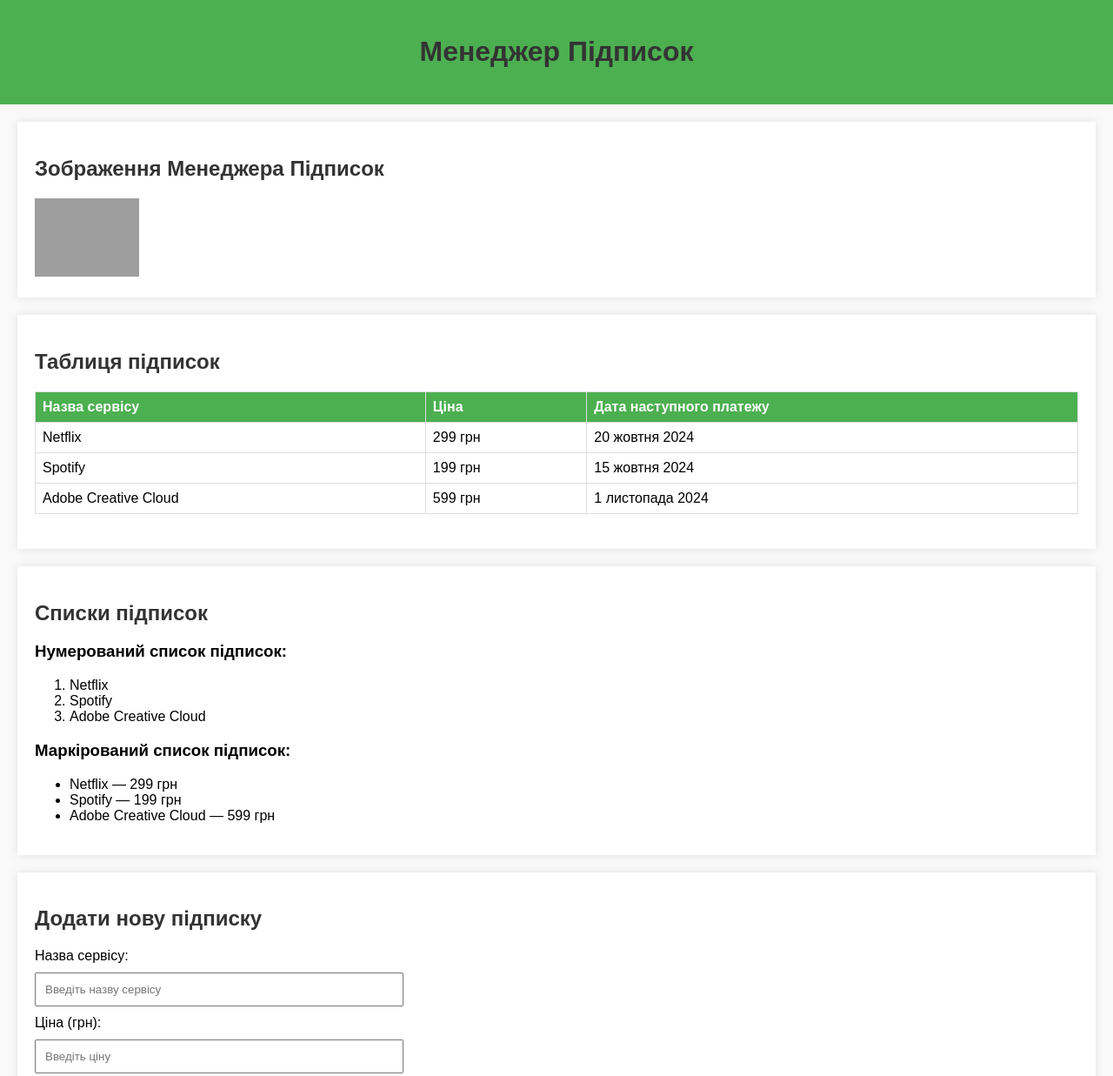
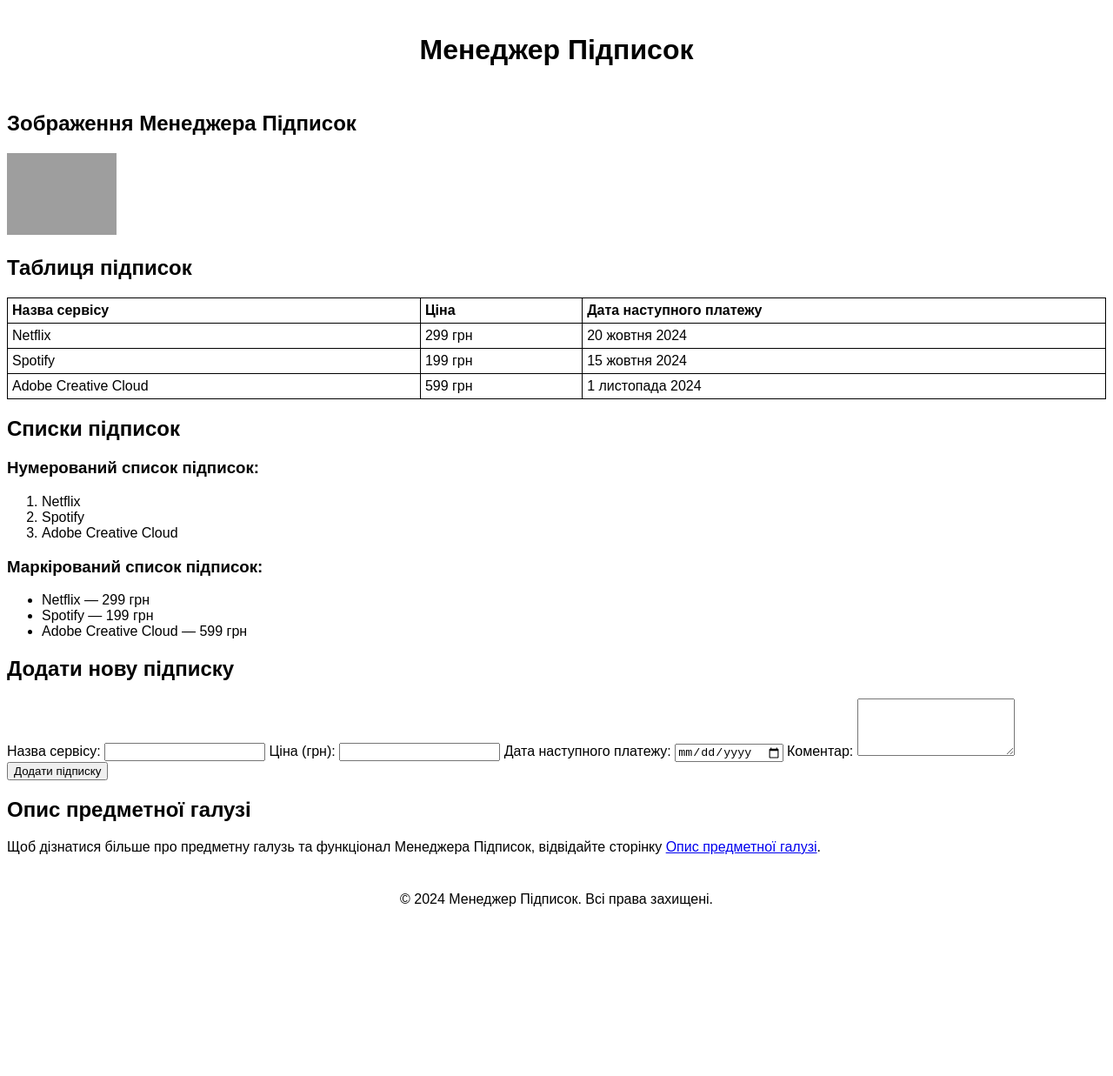
Before and after one commit to mokf/IC-32_Pylypenko_labwork_1, a plain HTML site: page index.html in a window 1280 px wide. Shown: the top 1237 px of the page at 87% size. After the commit the page ends 1077 px from the top, so only its background shows below. Drawn offline with Linux system fonts and the light colour scheme; grey boxes are pictures that could not be loaded.

Commit message:
Update index.html

```diff
--- a/index.html
+++ b/index.html
@@ -7,67 +7,19 @@
     <style>
         body {
             font-family: Arial, sans-serif;
-            margin: 0;
-            padding: 0;
-            background-color: #f9f9f9;
         }
-        header {
-            background-color: #4CAF50;
-            color: white;
-            padding: 20px;
+        header, footer {
             text-align: center;
-        }
-        h1, h2 {
-            color: #333;
-        }
-        section {
-            margin: 20px;
-            padding: 20px;
-            background-color: white;
-            box-shadow: 0 0 10px rgba(0, 0, 0, 0.1);
-        }
-        img {
-            max-width: 100%;
-            height: auto;
+            padding: 10px;
         }
         table {
             width: 100%;
             border-collapse: collapse;
-            margin: 20px 0;
-        }
-        table, th, td {
-            border: 1px solid #ddd;
         }
         th, td {
-            padding: 8px;
+            border: 1px solid #000;
+            padding: 5px;
             text-align: left;
-        }
-        th {
-            background-color: #4CAF50;
-            color: white;
-        }
-        form {
-            margin-top: 20px;
-        }
-        form input, form select, form textarea {
-            display: block;
-            margin: 10px 0;
-            padding: 10px;
-            width: 100%;
-            max-width: 400px;
-        }
-        form button {
-            background-color: #4CAF50;
-            color: white;
-            padding: 10px 20px;
-            border: none;
-            cursor: pointer;
-        }
-        footer {
-            background-color: #333;
-            color: white;
-            text-align: center;
-            padding: 10px;
         }
     </style>
 </head>
@@ -131,16 +83,16 @@
     <h2>Додати нову підписку</h2>
     <form action="#">
         <label for="service-name">Назва сервісу:</label>
-        <input type="text" id="service-name" name="service-name" placeholder="Введіть назву сервісу" required>
+        <input type="text" id="service-name" name="service-name" required>
 
         <label for="price">Ціна (грн):</label>
-        <input type="number" id="price" name="price" placeholder="Введіть ціну" required>
+        <input type="number" id="price" name="price" required>
 
         <label for="payment-date">Дата наступного платежу:</label>
         <input type="date" id="payment-date" name="payment-date" required>
 
         <label for="notes">Коментар:</label>
-        <textarea id="notes" name="notes" placeholder="Введіть додаткову інформацію" rows="4"></textarea>
+        <textarea id="notes" name="notes" rows="4"></textarea>
 
         <button type="submit">Додати підписку</button>
     </form>
@@ -153,8 +105,6 @@
 
 </main>
 
-
-
 <footer>
     <p>&copy; 2024 Менеджер Підписок. Всі права захищені.</p>
 </footer>
```
